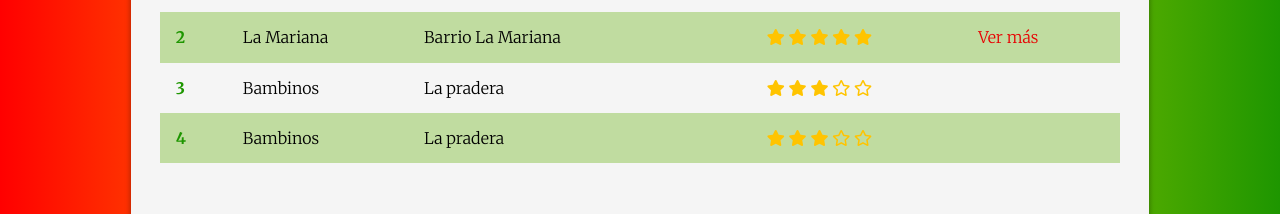
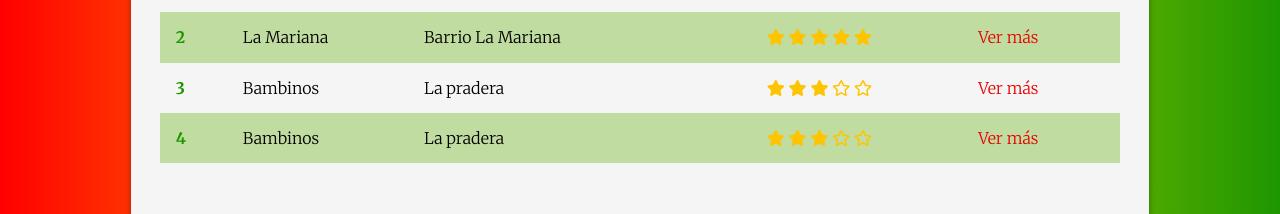
Before and after one commit to sejoma989/pages, a plain HTML site: page p2/index.html in a window 1280 px wide. Shown: the part 318-532 px from the top of the page. Drawn offline with nearby package versions, Linux system fonts and the light colour scheme.

Commit message:
links para todos

```diff
--- a/p2/index.html
+++ b/p2/index.html
@@ -70,7 +70,9 @@
                             <i class="far fa-star"></i>
                             <i class="far fa-star"></i>
                         </td>
-                        <td></td>
+                        <td>
+                            <a href="./routes/postobon.html">Ver más</a>
+                        </td>
                     </tr>
                     <tr>
                         <td>4</td>
@@ -83,7 +85,9 @@
                             <i class="far fa-star"></i>
                             <i class="far fa-star"></i>
                         </td>
-                        <td></td>
+                        <td>
+                            <a href="./routes/postobon.html">Ver más</a>
+                        </td>
                     </tr>
                 </tbody>
             </table>
```
